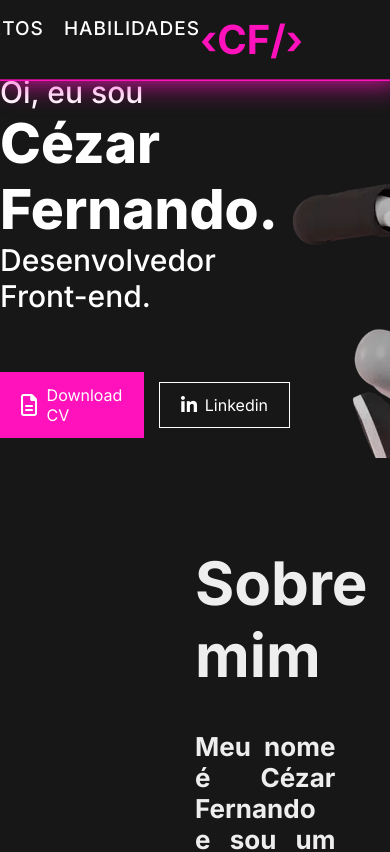
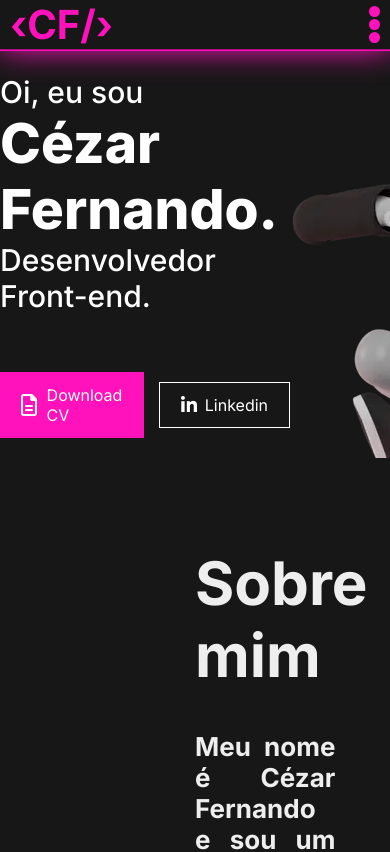
Before and after one commit to czarfbc/Portfolio-react, a React (Create React App) app: page / in a window 390 px wide. Shown: the top 852 px of the page. Built offline with nearby package versions, Linux system fonts and the light colour scheme.

Commit message:
Menu mobile

```diff
--- a/src/components/1-Header/Header.css
+++ b/src/components/1-Header/Header.css
@@ -12,7 +12,7 @@
     transition: all 200ms ease 0s;
 }
 .scroll{padding: 0rem 20.0rem;}
-.menu{
+.menuDesktop{
     display: flex;
     width: 50%;
     justify-content: end;
@@ -36,3 +36,66 @@
     color: #fff;
 }
 .header_a:hover{text-shadow: 0 0 2rem #c0c0c0, 0.1rem 0.1rem 0.5rem #ff11bb;}
+.menuMobile{display: none;}
+@media (max-width: 1280px){
+    .header{padding: 0rem 1rem;}
+    .header_a{font-size: 1.6rem;}
+}
+@media (max-width: 768px){
+    .menuDesktop{display: none;}
+    .menuMobile{display: flex;}
+    .icon{
+        display: flex;
+        width: fit-content;
+        align-items: center;
+        cursor: pointer;
+    }.hamburguer{
+        width: 1.1rem;
+        height: 1.1rem;
+        background-color: #f1b;
+        position: relative;
+        border-radius: 50%;
+    }.hamburguer::before{
+        content: '';
+        position: absolute;
+        width: inherit;
+        height: inherit;
+        background-color: inherit;
+        top: 1.3rem;
+        border-radius: inherit;
+    }.hamburguer::after{
+        content: '';
+        position: absolute;
+        width: inherit;
+        height: inherit;
+        border-radius: inherit;
+        background-color: inherit;
+        bottom: 1.3rem;
+    }.list{
+        background-color: #171717;
+        border-left: 0.2rem solid #c0c0c0;
+        border-bottom: 0.2rem solid #c0c0c0;
+        position: absolute;
+        top: 49px;
+        right: 0px;
+    }.list_items{padding: 10px 20px 10px 0px;}
+    .icon.iconActive .hamburguer{background-color: transparent;}
+    .icon.iconActive .hamburguer::after{
+        top: 3px;
+        right: -5px;
+        background-color: #f1b;
+        height: 5px;
+        width: 20px;
+        transform: rotate(225deg);
+    }
+    .icon.iconActive .hamburguer::before{
+        top: 3px;
+        right: -5px;
+        background-color: #f1b;
+        height: 5px;
+        width: 20px;
+        transform: rotate(135deg);
+    }
+    .menu.menuOpen .list{display: flex;}
+    .menu.menuClose .list{display: none;}
+}
--- a/src/components/1-Header/Header.js
+++ b/src/components/1-Header/Header.js
@@ -1,21 +1,50 @@
 import './Header.css';
+import { useState } from 'react';
 
 function Header() {
+
   window.addEventListener('scroll',()=>{
     let headerScroll = document.querySelector(".header");
     headerScroll.classList.toggle('scroll',window.scrollY > 30);
   })
+  const [active, setMode] = useState(false);
+  const ToggleMode = ()=>{
+    setMode(!active);
+  };
+
+  const itemsolo = document.querySelectorAll('.a_mobile')
+  itemsolo.forEach((element) => {
+    element.addEventListener('click',ToggleMode)
+    console.log('render')
+  });
 
   return (
     <div className="header">
+
       <a className='logo' href="/">&lsaquo;CF/&rsaquo;</a>
-      <nav className='menu'>
+      <nav className='menuDesktop'>
         <ul className='header_ul'>
           <li className='header_li'><a className='header_a' href="#aboutMe">SOBRE MIM</a></li>
           <li className='header_li'><a className='header_a' href="#projects">PROJETOS</a></li>
           <li className='header_li'><a className='header_a' href="#skills">HABILIDADES</a></li>
         </ul>
       </nav>
+
+      <div className='menuMobile'>
+        <div className={active ? 'icon iconActive' : 'icon'} onClick={ToggleMode}>
+            <div className='hamburguer'></div>
+        </div>
+        <div className={active ? 'menu menuOpen' : 'menu menuClose'}>
+          <nav className='list'>
+            <ul className='header_ul list_items'>
+              <li className='header_li'><a className='header_a a_mobile' href="#aboutMe">SOBRE MIM</a></li>
+              <li className='header_li'><a className='header_a a_mobile' href="#projects">PROJETOS</a></li>
+              <li className='header_li'><a className='header_a a_mobile' href="#skills">HABILIDADES</a></li>
+            </ul>
+          </nav>
+        </div>
+      </div>
+
     </div>
   );
 }
```
